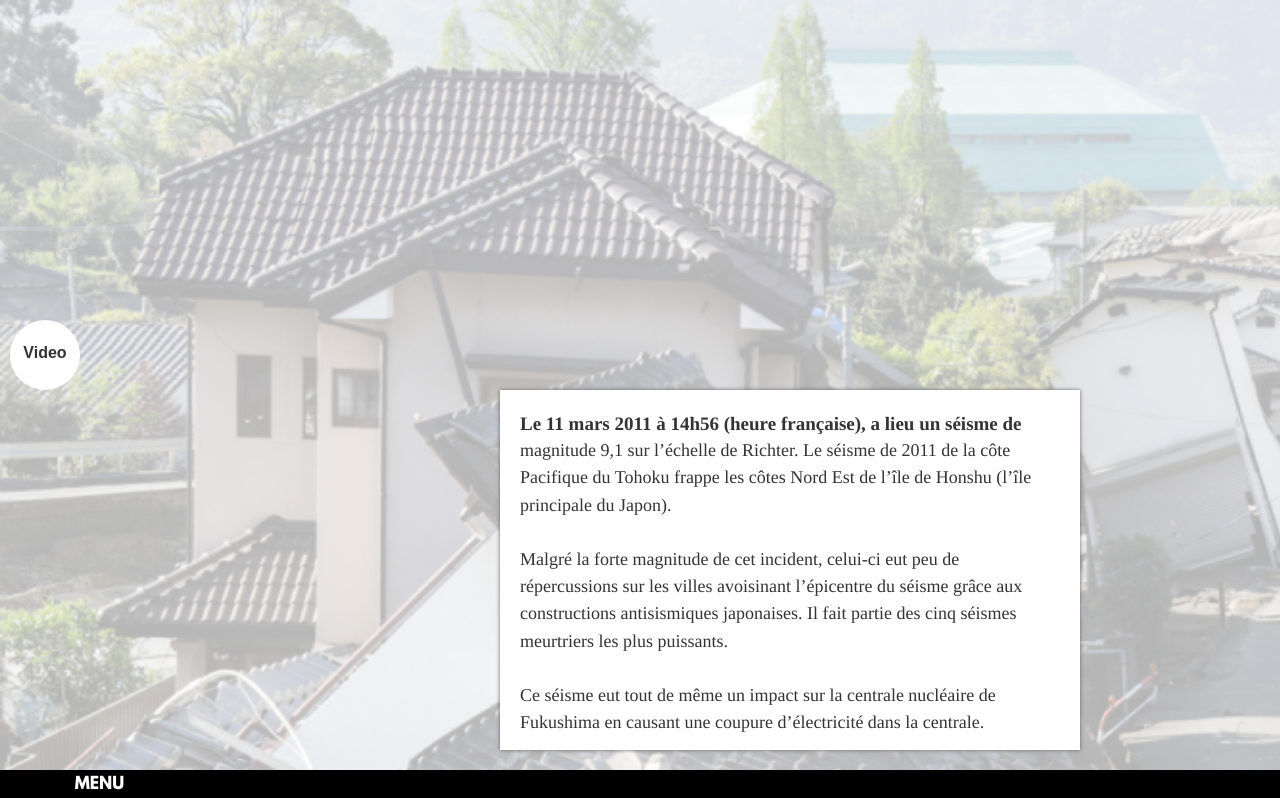
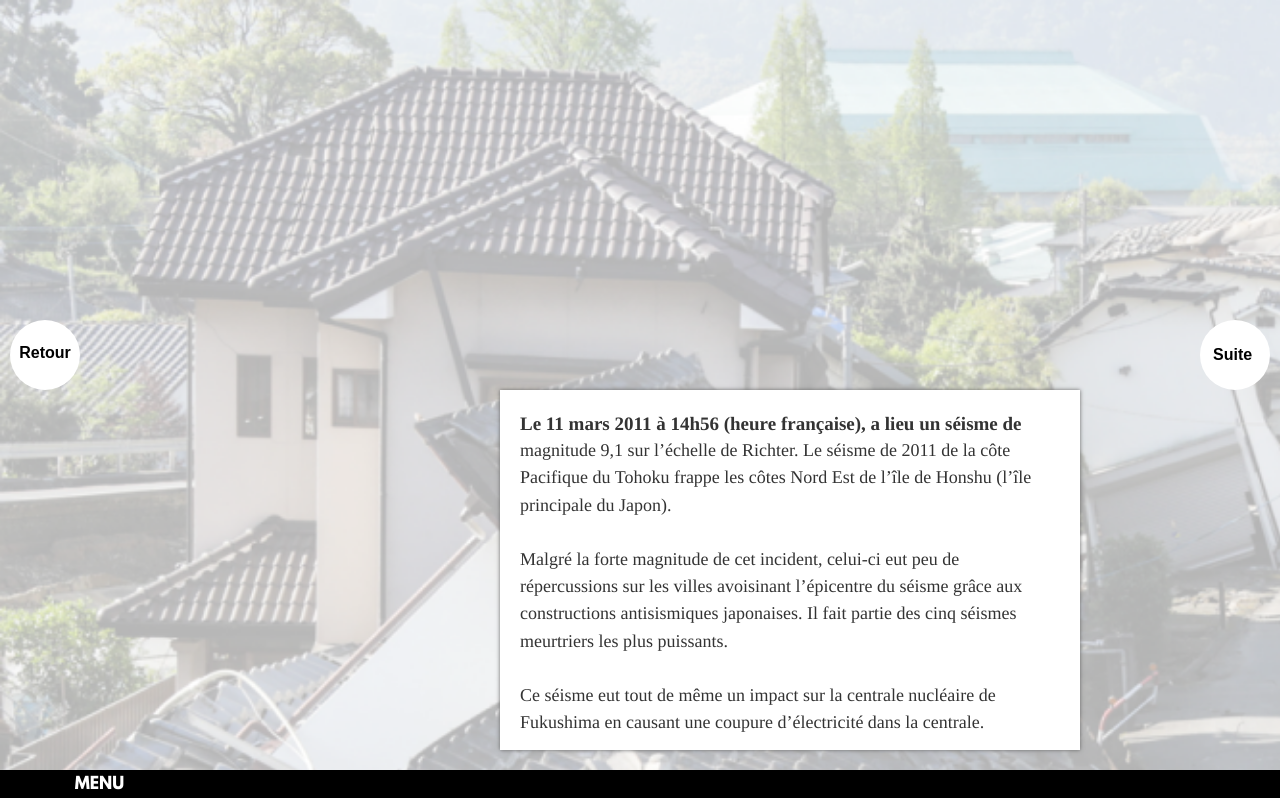
Before and after one commit to JulianRomana/WebDoc-Naoto, a Nuxt app: page /seisme/seisme in a window 1280 px wide. Shown: the top 798 px of the page. Built offline with nearby package versions, Linux system fonts and the light colour scheme; no server answers.

Commit message:
nav with props

```diff
--- a/components/Retour.vue
+++ b/components/Retour.vue
@@ -1,7 +1,7 @@
 
 <template>
   <div class="return__button">
-    <p>Video</p>
+    <p>{{Retour}}</p>
   </div>
 </template>
 
--- a/components/VoirArticle.vue
+++ b/components/VoirArticle.vue
@@ -1,7 +1,7 @@
 
 <template>
   <div class="see__article">
-    <p>Voir l'Article</p>
+    <p>{{Article}}</p>
   </div>
 </template>
 
@@ -27,6 +27,6 @@
 </style>
 <script>
 export default {
-  props: ["VoirArticle"]
+  props: ["Article"]
 };
 </script>
--- a/pages/apresArticle/article1.vue
+++ b/pages/apresArticle/article1.vue
@@ -14,12 +14,12 @@
         <p>{{ txt3 }}</p>
       </article>
       <nuxt-link to="videoArticle2">
-        <VoirArticle class="returnButton">Suivant</VoirArticle>
+        <VoirArticle Article="Suite Vidéo" class="returnButton"></VoirArticle>
       </nuxt-link>
     </section>
     <Menu></Menu>
     <nuxt-link class="return" to="videoArticle1">
-      <Retour class="returnVideo"></Retour>
+      <Retour Retour="Vidéo" class="returnVideo"></Retour>
     </nuxt-link>
   </div>
 </template>
@@ -184,7 +184,8 @@ import $ from "jquery";
 export default {
   components: {
     Menu,
-    Retour
+    Retour,
+    VoirArticle
   },
   data() {
     return {
--- a/pages/apresArticle/article2.vue
+++ b/pages/apresArticle/article2.vue
@@ -22,7 +22,7 @@
         <p>{{ txt5 }}</p>
       </article>
       <nuxt-link class="return" to="videoArticle2">
-        <Retour class="returnButton">Vidéo</Retour>
+        <Retour Retour="Vidéo" class="returnButton"></Retour>
       </nuxt-link>
     </section>
     <Menu></Menu>
@@ -32,7 +32,7 @@
 .returnButton {
   position: fixed;
   top: 40%;
-  left: 0;
+  left: 10px;
 }
 .apresScreen::before {
   content: "";
--- a/pages/apresArticle/videoArticle1.vue
+++ b/pages/apresArticle/videoArticle1.vue
@@ -10,7 +10,7 @@
     </section>
     <Menu></Menu>
     <nuxt-link class="start" to="article1">
-      <VoirArticle class="watchArticle"></VoirArticle>
+      <VoirArticle Article="Voir l'Article" class="watchArticle"></VoirArticle>
     </nuxt-link>
   </div>
 </template>
--- a/pages/apresArticle/videoArticle2.vue
+++ b/pages/apresArticle/videoArticle2.vue
@@ -10,10 +10,10 @@
     </section>
     <Menu></Menu>
     <nuxt-link class="start" to="article1">
-      <Retour class="returnButton">Retour Article</Retour>
+      <Retour Retour="Retour Article" class="returnButton">Retour Article</Retour>
     </nuxt-link>
     <nuxt-link class="start" to="article2">
-      <VoirArticle class="watchArticle"></VoirArticle>
+      <VoirArticle Article="Article Suivant" class="watchArticle"></VoirArticle>
     </nuxt-link>
   </div>
 </template>
@@ -80,6 +80,9 @@ export default {
   font-weight: bold;
   cursor: pointer;
   color: white;
+  p {
+    padding-top: 21px;
+  }
   &:hover {
     background-color: black;
   }
--- a/pages/enfantMiracle/enfantMiracle.vue
+++ b/pages/enfantMiracle/enfantMiracle.vue
@@ -23,7 +23,7 @@
     </figure>
     <Menu></Menu>
     <nuxt-link class="return" to="../naotoVideo1">
-      <Retour class="returnVideo"></Retour>
+      <Retour Retour="Vidéo" class="returnVideo"></Retour>
     </nuxt-link>
   </div>
 </template>
--- a/pages/fukushimaArticle/catastrophe.vue
+++ b/pages/fukushimaArticle/catastrophe.vue
@@ -23,13 +23,26 @@
       </aside>
       <Menu></Menu>
       <nuxt-link class="return" to="fukushimaVideo">
-        <Retour class="returnButton"></Retour>
+        <Retour Retour="Vidéo" class="returnButton"></Retour>
+      </nuxt-link>
+      <nuxt-link class="start" to="../seisme/seisme">
+        <VoirArticle Article="Suite" class="watchArticle"></VoirArticle>
       </nuxt-link>
     </section>
   </div>
 </template>
 
 <style scoped lang="scss">
+.watchArticle {
+  background-color: white;
+  color: black;
+  display: block;
+  text-align: center;
+  padding-top: 28px;
+  &:hover {
+    background-color: rgba(255, 255, 255, 0.507);
+  }
+}
 .singleImage {
   display: none;
 }
@@ -159,8 +172,14 @@ h1 {
 import Menu from "~/components/Menu.vue";
 import axios from "axios";
 import Retour from "~/components/Retour.vue";
+import VoirArticle from "~/components/VoirArticle";
 import $ from "jquery";
 export default {
+  components: {
+    Menu,
+    Retour,
+    VoirArticle
+  },
   data() {
     return {
       articleName: null,
@@ -169,10 +188,6 @@ export default {
       articleImage3: null,
       articleImage4: null
     };
-  },
-  components: {
-    Menu,
-    Retour
   },
   mounted() {
     axios.get("http://localhost:7892/api/articles").then(response => {
--- a/pages/fukushimaArticle/fukushimaVideo.vue
+++ b/pages/fukushimaArticle/fukushimaVideo.vue
@@ -9,7 +9,7 @@
       </nav>
     </section>
     <nuxt-link class="start" to="catastrophe">
-      <VoirArticle></VoirArticle>
+      <VoirArticle Article="Voir l'Article"></VoirArticle>
     </nuxt-link>
     <Menu></Menu>
   </div>
--- a/pages/naotoVideo1.vue
+++ b/pages/naotoVideo1.vue
@@ -10,7 +10,7 @@
     </section>
     <Menu></Menu>
     <nuxt-link class="start" to="./enfantMiracle/enfantMiracle">
-      <VoirArticle class="watchArticle"></VoirArticle>
+      <VoirArticle Article="Voir l'Article" class="watchArticle"></VoirArticle>
     </nuxt-link>
   </div>
 </template>
--- a/pages/seisme/seisme.vue
+++ b/pages/seisme/seisme.vue
@@ -22,12 +22,37 @@
         <p>Habitants évacués</p>
       </aside>
       <Menu></Menu>
-      <Retour class="returnButton"></Retour>
+      <nuxt-link class="link" to="../fukushimaArticle/catastrophe">
+        <Retour class="returnButton" Retour="Retour"></Retour>
+      </nuxt-link>
+      <nuxt-link class="link" to="../tsunami/tsunami">
+        <VoirArticle class="next" Article="Suite"></VoirArticle>
+      </nuxt-link>
     </section>
   </div>
 </template>
 
 <style scoped lang="scss">
+.next {
+  position: fixed;
+  top: 40%;
+  right: 10px;
+  width: 70px;
+  height: 70px;
+  background-color: white;
+  color: black;
+  border-radius: 50%;
+  text-align: center;
+  padding-left: 13px;
+  transition: 0.3s ease-in-out;
+  cursor: pointer;
+  &:hover {
+    background-color: rgba(255, 255, 255, 0.561);
+  }
+}
+.link {
+  color: black;
+}
 .singleImage {
   display: none;
 }
@@ -153,11 +178,18 @@ h1 {
 }
 </style>
 <script>
-import Menu from "~/components/Menu.vue";
+import Menu from "~/components/Menu";
 import axios from "axios";
-import Retour from "~/components/Retour.vue";
+import Retour from "~/components/Retour";
+import VoirArticle from "~/components/VoirArticle";
+
 import $ from "jquery";
 export default {
+  components: {
+    Menu,
+    Retour,
+    VoirArticle
+  },
   data() {
     return {
       articleName: null,
@@ -166,10 +198,6 @@ export default {
       articleImage3: null,
       articleImage4: null
     };
-  },
-  components: {
-    Menu,
-    Retour
   },
   mounted() {
     axios.get("http://localhost:7892/api/articles").then(response => {
--- a/pages/tsunami/tsunami.vue
+++ b/pages/tsunami/tsunami.vue
@@ -22,12 +22,20 @@
         <p>Décès Confirmés</p>
       </aside>
       <Menu></Menu>
-      <Retour class="returnButton"></Retour>
+      <nuxt-link class="link" to="../seisme/seisme">
+        <Retour class="returnButton" Retour="Retour"></Retour>
+      </nuxt-link>
     </section>
   </div>
 </template>
 
 <style scoped lang="scss">
+.link {
+  color: black;
+  &:hover {
+    color: black;
+  }
+}
 .singleImage {
   display: none;
 }
```
